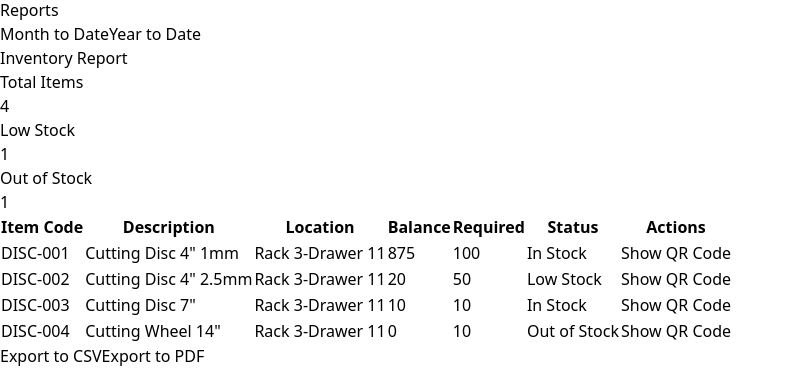
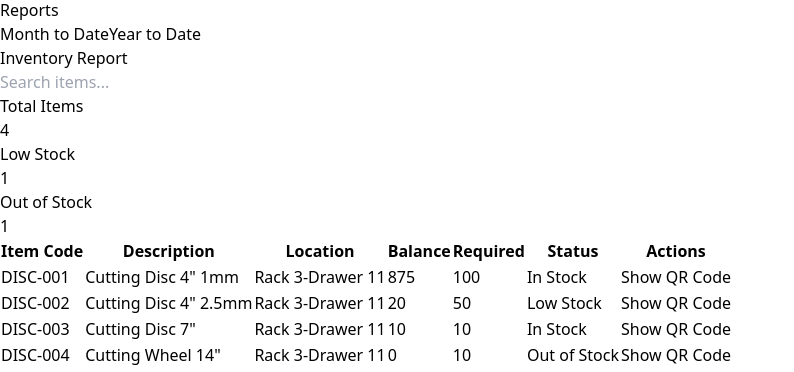
Before and after one commit to dino1210/Yar-Drainage-Project-Management-System, a React (Vite) app in the folder inventory-system/frontend/: page /reports in a window 1280 px wide. Shown: the part 1581-1953 px from the top of the page, without its empty margins (0-794 px from the left). Built offline with nearby package versions, Linux system fonts and the light colour scheme.

Commit message:
dsad
adsda

```diff
--- a/inventory-system/frontend/src/pages/Reports.jsx
+++ b/inventory-system/frontend/src/pages/Reports.jsx
@@ -39,6 +39,12 @@ const Reports = () => {
 
   const [selectedItem, setSelectedItem] = useState(null);
   const [feedback, setFeedback] = useState("");
+  const [searchTerm, setSearchTerm] = useState("");
+
+  // Filtered Data
+  const filteredData = inventoryData.filter((item) =>
+    item.description.toLowerCase().includes(searchTerm.toLowerCase())
+  );
 
   // Analytics calculations
   const totalItems = inventoryData.length;
@@ -83,33 +89,41 @@ const Reports = () => {
     setTimeout(() => setFeedback(""), 3000);
   };
 
-  const exportToPDF = () => {
-    setFeedback("Exporting to PDF...");
-    setTimeout(() => {
-      setFeedback("Export Complete!");
-    }, 2000);
-  };
-
   return (
     <div className="container mx-auto p-4 bg-gray-100 min-h-screen">
       <h1 className="text-2xl font-bold text-gray-700 mb-6">Inventory Report</h1>
 
+      {/* Search Bar */}
+      <div className="mb-6">
+        <input
+          type="text"
+          placeholder="Search items..."
+          value={searchTerm}
+          onChange={(e) => setSearchTerm(e.target.value)}
+          className="w-full p-2 rounded-lg border border-gray-300"
+        />
+      </div>
+
       {/* Analytics Section */}
-      <div className="bg-white rounded-lg p-4 shadow-md mb-6">
-        <div className="flex justify-between items-center">
-          <div className="bg-gray-200 text-gray-700 p-4 rounded-lg shadow-md">
-            <p className="text-sm font-semibold">Total Items</p>
-            <p className="text-xl font-bold">{totalItems}</p>
-          </div>
-          <div className="bg-orange-200 text-orange-700 p-4 rounded-lg shadow-md">
-            <p className="text-sm font-semibold">Low Stock</p>
-            <p className="text-xl font-bold">{lowStockItems.length}</p>
-          </div>
-          <div className="bg-red-200 text-red-700 p-4 rounded-lg shadow-md">
-            <p className="text-sm font-semibold">Out of Stock</p>
-            <p className="text-xl font-bold">{outOfStockItems.length}</p>
-          </div>
-        </div>
+      <div className="bg-white rounded-lg p-4 shadow-md mb-6 grid grid-cols-1 sm:grid-cols-3 gap-4">
+        <AnalyticsCard
+          title="Total Items"
+          value={totalItems}
+          bgColor="bg-gray-200"
+          textColor="text-gray-700"
+        />
+        <AnalyticsCard
+          title="Low Stock"
+          value={lowStockItems.length}
+          bgColor="bg-orange-200"
+          textColor="text-orange-700"
+        />
+        <AnalyticsCard
+          title="Out of Stock"
+          value={outOfStockItems.length}
+          bgColor="bg-red-200"
+          textColor="text-red-700"
+        />
       </div>
 
       {/* Inventory Table */}
@@ -128,7 +142,7 @@ const Reports = () => {
               </tr>
             </thead>
             <tbody>
-              {inventoryData.map((item) => (
+              {filteredData.map((item) => (
                 <tr key={item.id} className="hover:bg-gray-100">
                   <td className="border-b px-4 py-2">{item.code}</td>
                   <td className="border-b px-4 py-2">{item.description}</td>
@@ -187,12 +201,6 @@ const Reports = () => {
         >
           Export to CSV
         </button>
-        <button
-          className="bg-blue-500 text-white px-4 py-2 rounded-lg text-sm"
-          onClick={exportToPDF}
-        >
-          Export to PDF
-        </button>
       </div>
 
       {/* Feedback */}
@@ -201,4 +209,11 @@ const Reports = () => {
   );
 };
 
+const AnalyticsCard = ({ title, value, bgColor, textColor }) => (
+  <div className={`p-4 rounded-lg shadow-md ${bgColor} ${textColor}`}>
+    <p className="text-sm font-semibold">{title}</p>
+    <p className="text-xl font-bold">{value}</p>
+  </div>
+);
+
 export default Reports;
```
